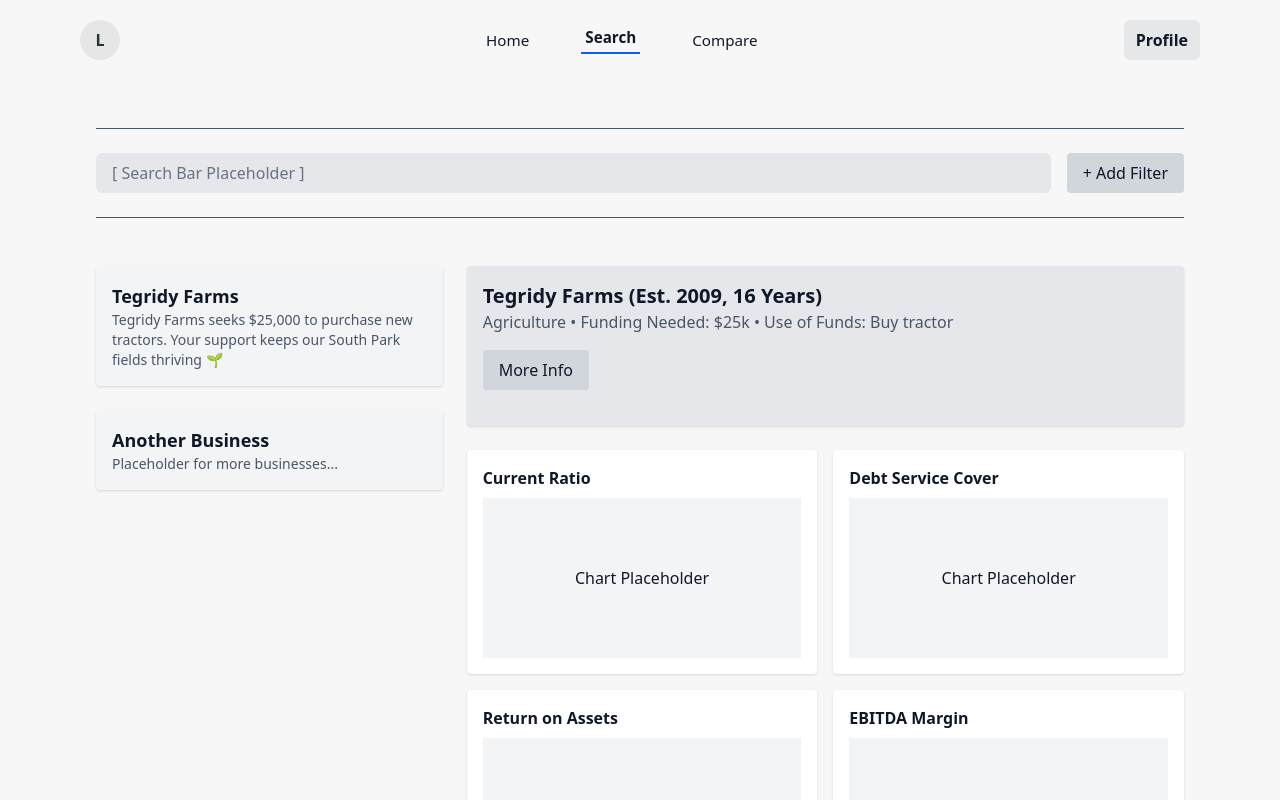
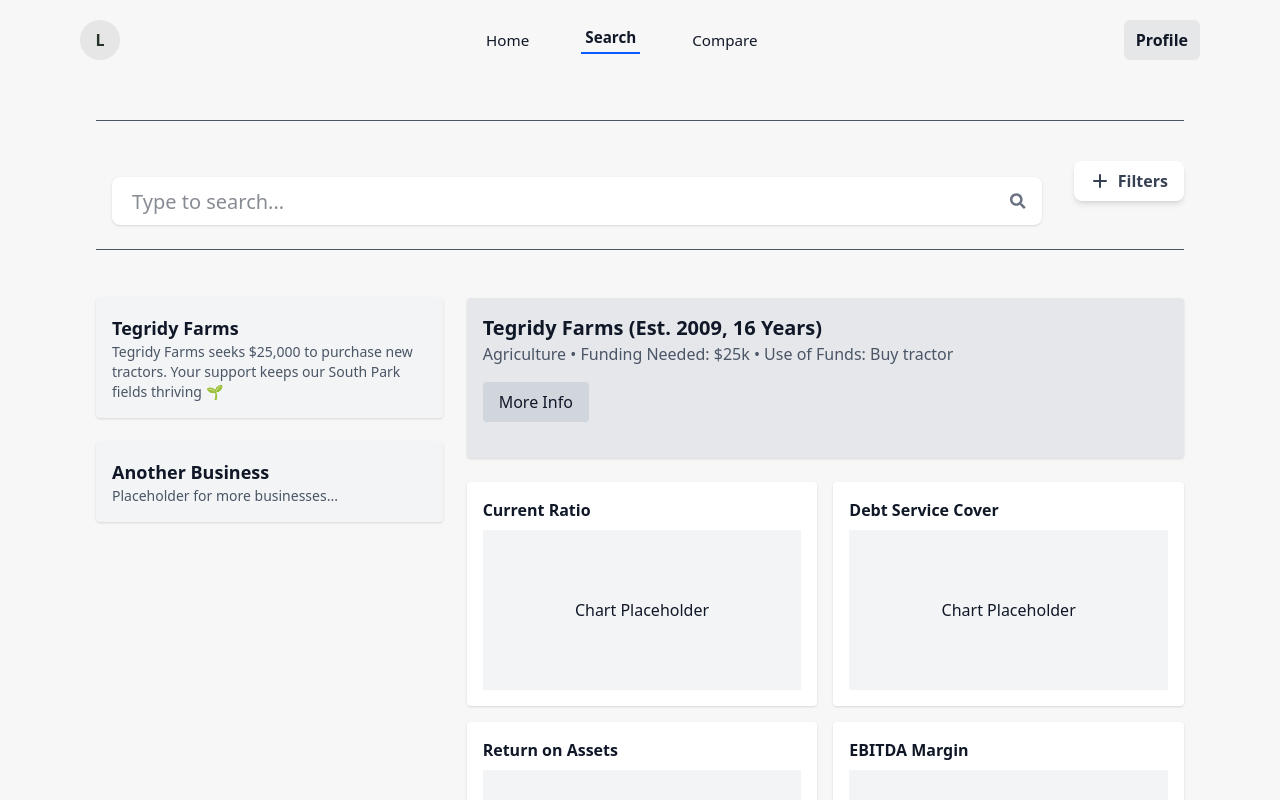
Before and after one commit to duckhess/Provision-IT---IT-Project-Group-14, a React (Vite) app in the folder Front-end/It-Project-Group-14-Front-End/: page /search in a window 1280 px wide. Shown: the top 800 px of the page. Built offline with nearby package versions, Linux system fonts and the light colour scheme.

Commit message:
add search bar components and filter
- add the currently implemented search bar and filter in search page
- note: the components have no filter function yet
- as they are not connected to the backend end points

```diff
--- a/Front-end/It-Project-Group-14-Front-End/src/components/filterSearchPage/FilterButton.tsx
+++ b/Front-end/It-Project-Group-14-Front-End/src/components/filterSearchPage/FilterButton.tsx
@@ -13,7 +13,7 @@
         className='flex items-center gap-2 px-4 py-2 bg-white text-gray-700 font-semibold rounded-lg shadow-md hover:bg-gray-200'>
             <HiPlus className='text-xl'>
             </HiPlus>
-            Add filters
+            Filters
         </button>
     </div>
   )
--- a/Front-end/It-Project-Group-14-Front-End/src/components/filterSearchPage/FilterSearchPage.tsx
+++ b/Front-end/It-Project-Group-14-Front-End/src/components/filterSearchPage/FilterSearchPage.tsx
@@ -8,9 +8,9 @@
 
     const [filters, setFilters] = useState({
         businessSize : "",
-        revenue : "",
-        employees: "",
-    })
+        industry : "",
+        location: "",
+    });
 
     return (
         <div>
--- a/Front-end/It-Project-Group-14-Front-End/src/components/searchBar/SearchBar.tsx
+++ b/Front-end/It-Project-Group-14-Front-End/src/components/searchBar/SearchBar.tsx
@@ -50,14 +50,15 @@
 
     // input is handled when there is a new character typed
     return(
-    <div className="w-full flex just mt-10">
-        <div className="flex items-center w-full max-w-[1180px] min-w-[300px] h-10 px-4 bg-white rounded-lg shadow gap-1">
+    <div className="w-full flex justify-center mt-10">
+        <div className="flex items-center w-full max-w-[1180px] min-w-[300px] h-12 px-4 bg-white rounded-lg shadow gap-2">
             <input
             placeholder="Type to search..."
             value = {input}
             onChange={(e =>handleChange(e.target.value))}
             className="w-full h-full ml-1 bg-transparent border-0 text-xl focus:outline-none">
             </input>
+
             <FaSearch id = "search-icon"
             className="cursor-pointer text-gray-500"
             onClick = {()=>alert(`You have clicked search icon`)}></FaSearch>
--- a/Front-end/It-Project-Group-14-Front-End/src/components/searchBar/SearchBarComponent.tsx
+++ b/Front-end/It-Project-Group-14-Front-End/src/components/searchBar/SearchBarComponent.tsx
@@ -11,10 +11,13 @@
   const [results, setResults] = useState<Company[]>([]);
 
   return (
-    <div className="flex flex-col items-center w-full">
-          <div className='w-full max-w-[1180px] min-w-[300px] pt-[20vh] px-4'>
-          <SearchBar setResults = {setResults}></SearchBar>
-          <SearchResultList results = {results}></SearchResultList>
+
+    <div className="flex flex-col items-center w-full ">
+          <div className='w-full max-w-[1180px] min-w-[300px]  px-4'>
+            <div className='relative w-full'>
+              <SearchBar setResults = {setResults}></SearchBar>
+              <SearchResultList results = {results}></SearchResultList>
+            </div>
           </div>
     </div>
   )
--- a/Front-end/It-Project-Group-14-Front-End/src/components/searchBar/SearchResultList.tsx
+++ b/Front-end/It-Project-Group-14-Front-End/src/components/searchBar/SearchResultList.tsx
@@ -14,7 +14,7 @@
 
 export const SearchResultList : React.FC<SearchResultListProps> = ({ results }) => {
     return (
-        <div className= "w-full bg-white flex flex-col shadow rounded-lg mt-4 max-h-[300px] overflow-y-scroll scrollbar-hide">
+        <div className= "absolute left-0 right-0 bg-white flex flex-col shadow rounded-lg mt-2 max-h-[300px] overflow-y-scroll scrollbar-hide z-50">
             {results.map((company)=>(
                 <SearchResult result = {company} key={company.id}></SearchResult>
             ))}
--- a/Front-end/It-Project-Group-14-Front-End/src/pages/SearchPage.tsx
+++ b/Front-end/It-Project-Group-14-Front-End/src/pages/SearchPage.tsx
@@ -1,22 +1,21 @@
 import React from "react";
+import SearchBarComponent from "../components/searchBar/SearchBarComponent";
+import FilterSearchPage from "../components/filterSearchPage/FilterSearchPage";
 
 const SearchPage: React.FC = () => {
   return (
     <main className="w-full max-w-7xl mx-auto py-20 space-y-12 px-20">
 
       {/* Search Bar Section */}
-      <section>
-        <hr className="my-6 border-t border-gray-600" />
+      <section className = "align-middle">
+        <hr className="my-4 border-t border-gray-600" />
 
         <div className="flex gap-4 items-center">
           {/* Search Bar */}
-          <div className="flex-grow bg-gray-200 rounded-md h-10 flex items-center px-4">
-            <span className="text-gray-500">[ Search Bar Placeholder ]</span>
-          </div>
+            <SearchBarComponent></SearchBarComponent>
+
           {/* Filter Button */}
-          <button className="bg-gray-300 px-4 py-2 rounded hover:bg-gray-400">
-            + Add Filter
-          </button>
+          <FilterSearchPage></FilterSearchPage>
         </div>
 
         <hr className="my-6 border-t border-gray-600" />
```
